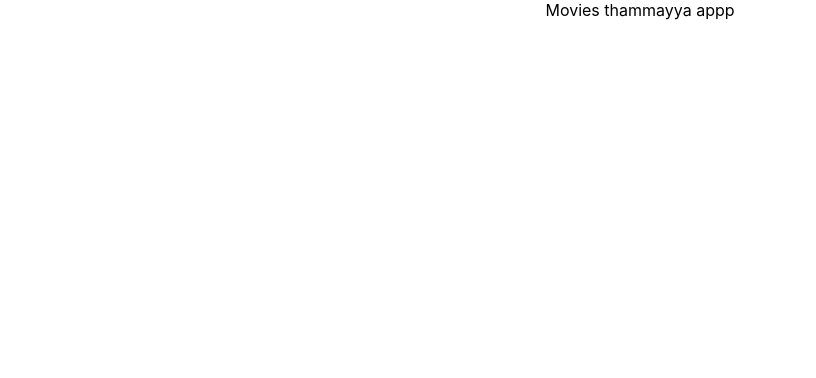
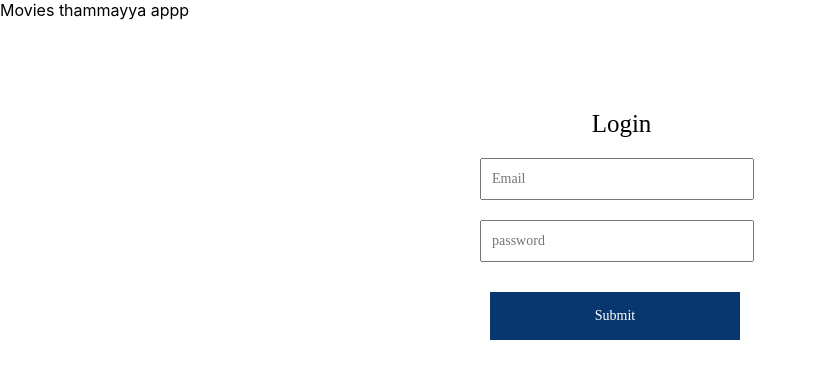
Before and after one commit to iamneo-production/c184047f-093e-4d13-9852-92c549713ca4, a React (Create React App) app in the folder movie-rating/: page / in a window 1280 px wide. Shown: the top 378 px of the page, without its empty margins (0-816 px from the left). Built offline with nearby package versions, Linux system fonts and the light colour scheme.

Commit message:
updated login page

```diff
--- a/movie-rating/package.json
+++ b/movie-rating/package.json
@@ -15,7 +15,7 @@
     "web-vitals": "^2.1.4"
   },
   "scripts": {
-    "start": " react-scripts start --port=8081",
+    "start": "PORT=8081 react-scripts start",
     "build": "react-scripts build",
     "test": "react-scripts test",
     "eject": "react-scripts eject",
--- a/movie-rating/src/App.css
+++ b/movie-rating/src/App.css
@@ -1,5 +1,5 @@
 .App {
-  text-align: center;
+  /* text-align: center; */
 }
 
 .App-logo {
--- a/movie-rating/src/App.js
+++ b/movie-rating/src/App.js
@@ -1,10 +1,12 @@
 import './App.css';
-
+import Loginpage from './components/login/Login';
 function App() {
   return (
     <div className="App">
        Movies thammayya appp
+       <Loginpage />
     </div>
+
   );
 }
 
--- a/movie-rating/src/assets/mock-data/movies.json
+++ b/movie-rating/src/assets/mock-data/movies.json
@@ -39,18 +39,24 @@
             "reviews": []
         }
     ],
-  "userDetails":[
+    "userDetails": [
         {
-      "id":1,
-      "email": "balajimurali1999",
+            "id": 1,
+            "email": "balajimurali1999@gmail.com",
             "name": "balajimurali",
             "isPermitted": true
         },
         {
-    "id":2,
+            "id": 2,
             "email": "thammayyaarava789@gmail.com",
             "name": "thammayya",
             "isPermitted": true
         }
+    ],
+    "userCredentials": [
+        {
+            "email": "balajimurali1999@gmail.com",
+            "password": "balaji@1234"
+        }
     ]
 }
--- /dev/null
+++ b/movie-rating/src/components/login/Login.css
@@ -0,0 +1,54 @@
+@import '../../App.css';
+
+.login-container {
+    display: block;
+    padding-top: 5rem;
+    padding-left: 30rem;
+    padding-right: 30rem;
+}
+
+.login-input-element {
+    width: 250px;
+    height: 18px;
+    font-family: karla;
+    font-size: 14px;
+    padding: 10px 10px 10px 10px;
+}
+
+.login-error-message {
+    color: red;
+    font-family: karla;
+    font-size: 12px;
+    position: relative;
+    margin-top: 2px;
+    font-weight: 600;
+    margin-bottom: -12px;
+}
+
+.login-page-buttons {
+    color: #fff;
+    background-color: #07376e;
+    border: none;
+    height: 48px;
+    margin-top: 10px;
+    margin-left: 10px;
+    cursor: pointer;
+}
+
+.login-title {
+    font-size: 25px;
+    text-align: justify;
+    text-align: center;
+    font-family: karla;
+    padding: 10px 57px 20px 20px;
+}
+.error-container {
+
+   color: rgb(255, 0, 0);
+   margin-right: 1.2rem;
+   text-align: center;
+   margin-bottom: -6px;
+}
+#show-password {
+    margin-left: -30px;
+}
--- /dev/null
+++ b/movie-rating/src/components/login/Login.js
@@ -0,0 +1,81 @@
+import { useFormik } from 'formik'
+import * as Yup from "yup"
+import './Login.css'
+import axios from 'axios';
+import { useState } from 'react';
+import { useNavigate } from 'react-router-dom';
+// import { useDispatch, useSelector } from 'react-redux'
+export default function Loginpage() {
+    // const navigate = useNavigate();
+    // const dispatch = useDispatch();
+    const [errorData, setErrorData] = useState('');
+    const [passwordVisisblity, setPasswordVisiblity] = useState(false);
+    const formikForm = useFormik({
+        initialValues: {
+            emailName: "",
+            password: ""
+        },
+        validationSchema: Yup.object({
+            emailName: Yup.string().email('enter valid email').required('email is a required field'),
+            password: Yup.string().required()
+        }),
+        onSubmit: (values) => {
+            (async () => {
+
+                await axios.get('https://ide-fbecccadeabdedfcebceacafcdfdaafcdadabbbdecf.project.examly.io/proxy/8080/userCredentials', { params: values }).then((res) => {
+                    if (res.data.length > 0) {
+                        const indexVal = res.data.findIndex(ele => {
+                            return ele.email === values.emailName && ele.password === values.password;
+                        });
+                        if (indexVal !== -1) {
+                            // dispatch(getUserDetails({ email: values.emailName }))
+                            console.log(res.data)
+                            setErrorData('');
+                            // navigate('/')
+                        } else {
+                            setErrorData('Invalid Credentails');
+                        }
+                    } else {
+                        setErrorData('Invalid Credentails');
+                    }
+
+                }).catch(err => {
+                    console.log(err)
+                })
+            }
+            )();
+
+        },
+    });
+    const handlePasswordVisiblity = (visiblity) => {
+        let passwordElement = document.getElementById('password-element')
+        if (visiblity === true) {
+            passwordElement.type = 'text';
+        } else {
+            passwordElement.type = 'password';
+        }
+        setPasswordVisiblity(visiblity);
+    }
+    return (
+        <div className="login-container">
+            {errorData.length > 0 && <div className="error-container">{errorData}</div>}
+            <div className='login-title'>Login</div>
+            <form onSubmit={formikForm.handleSubmit}>
+                <input className='login-input-element' type='text' onChange={formikForm.handleChange}
+                    onBlur={formikForm.handleBlur} name='emailName' value={formikForm.values.emailName}
+                    placeholder='Email' />
+                <div className={formikForm.touched.emailName && formikForm.errors.emailName ? 'login-error-message' : ''}>{formikForm.touched.emailName && formikForm.errors.emailName ? formikForm.errors.emailName : ''}</div>
+                <br />
+                <input type='password' id='password-element' className='login-input-element' onChange={formikForm.handleChange} onBlur={formikForm.handleBlur}
+                    name='password' onPaste={(event) => { event.preventDefault() }} value={formikForm.values.password}
+                    placeholder='password' >
+                </input><i id='show-password' className={formikForm.values.password.length > 0 && passwordVisisblity ? 'bi bi-eye-slash-fill' : 'bi bi-eye-fill'}
+                    onMouseUp={() => { handlePasswordVisiblity(false) }} onMouseDown={() => { handlePasswordVisiblity(true) }}></i>
+                <div className={formikForm.touched.password && formikForm.errors.password ? 'login-error-message' : ''}>{formikForm.touched.password && formikForm.errors.password ? formikForm.errors.password : ''}</div><br />
+                <button type='submit' className=' login-input-element login-page-buttons'>Submit</button> <br />
+
+            </form >
+
+        </div >
+    )
+}
```
Also changed, not shown: movie-rating/src/assets/mock-data/data.json (added, +24 -0 lines), movie-rating/src/components/Movie/Movie.css (added, +7 -0 lines), movie-rating/src/components/Movie/Movie.js (added, +14 -0 lines). Lines whose indentation alone changed are shown as unchanged.
